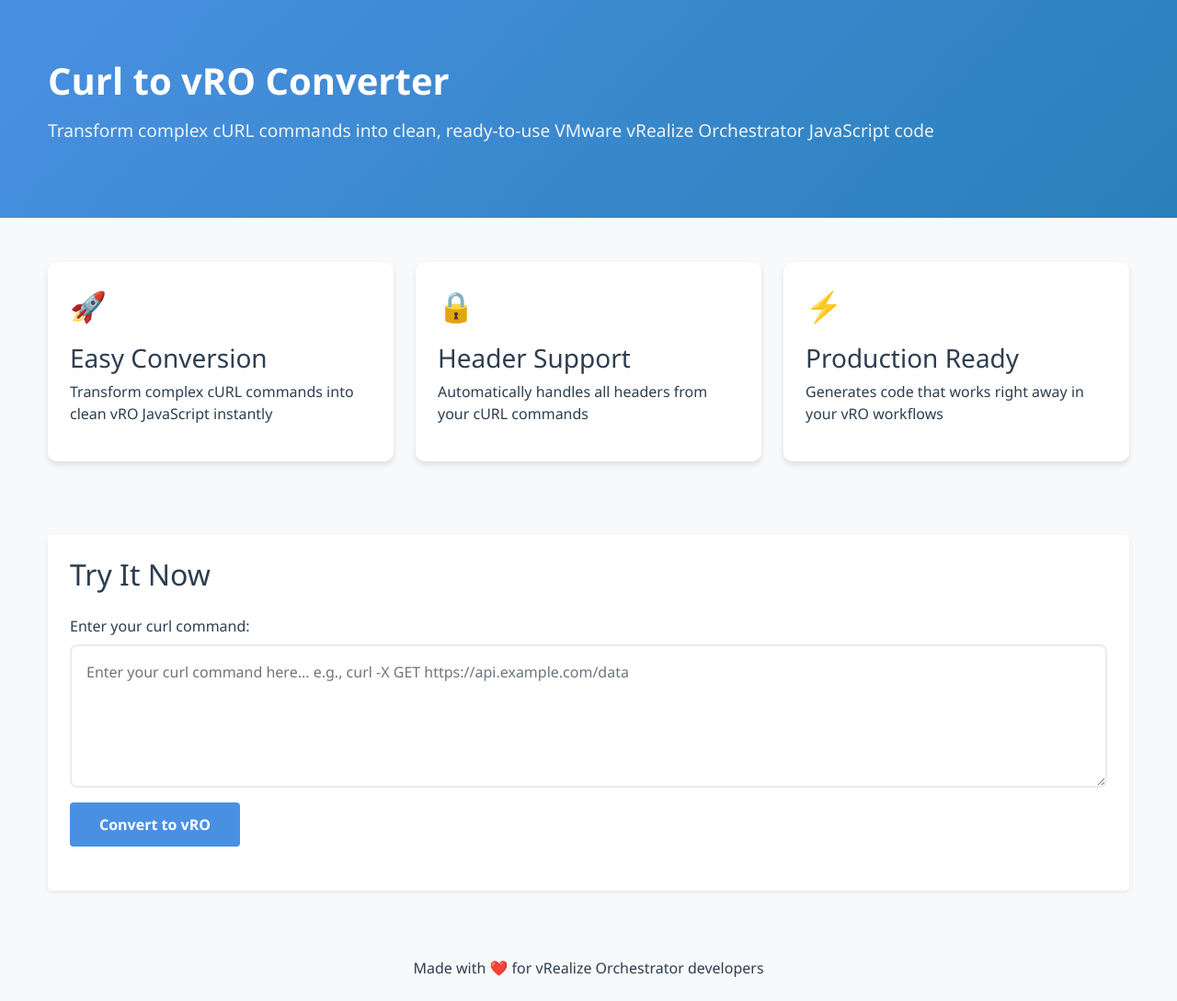
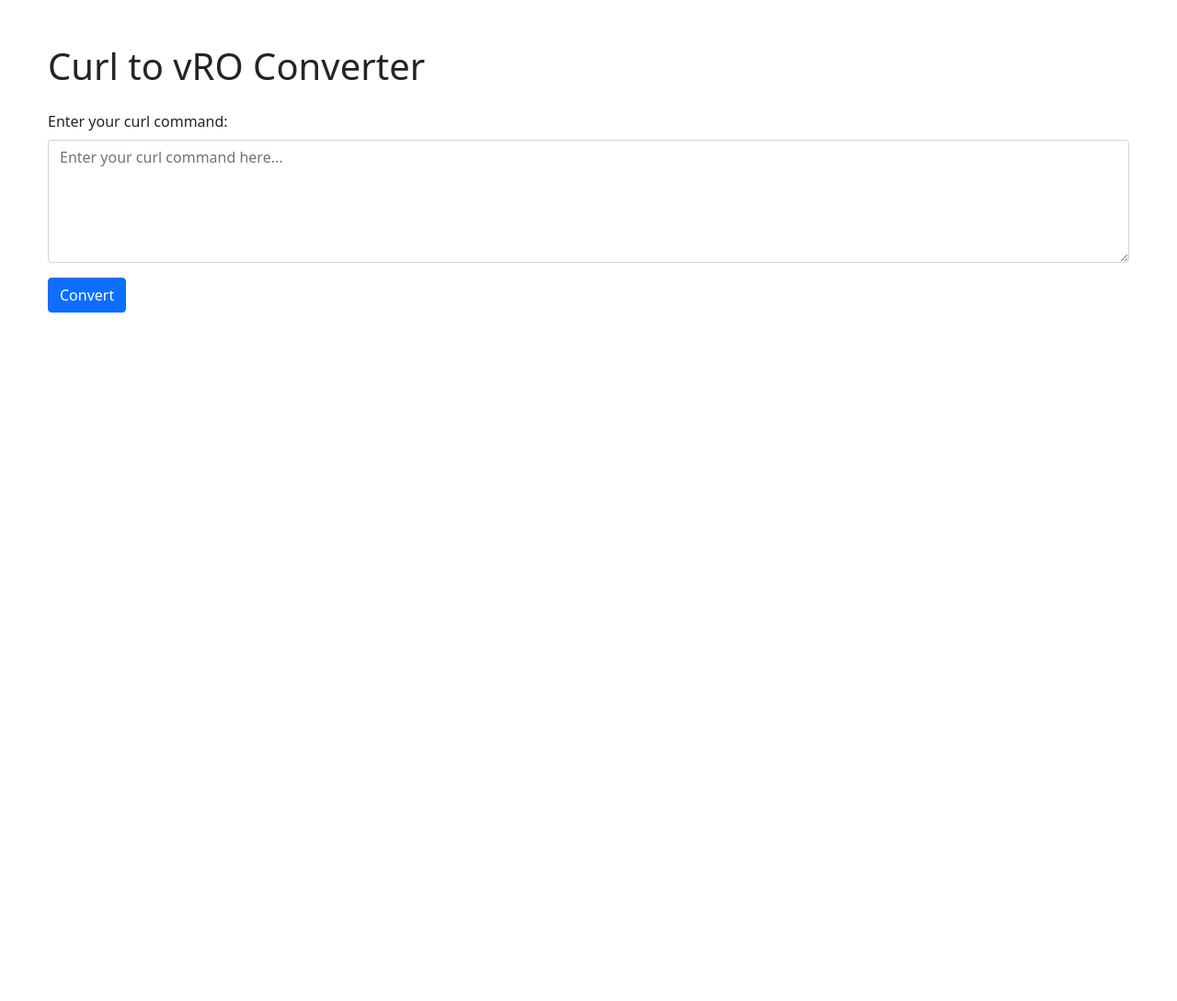
Before and after one commit to imtrinity94/my-node-app, a website: page public/index.html in a window 1280 px wide. Shown: the whole page at 92% size. After the commit the page ends 800 px from the top, so only its background shows below. Drawn offline with nearby package versions, Linux system fonts and the light colour scheme.

```diff
--- a/public/index.html
+++ b/public/index.html
@@ -7,140 +7,67 @@
     <link href="https://cdn.jsdelivr.net/npm/bootstrap@5.1.3/dist/css/bootstrap.min.css" rel="stylesheet">
     <link href="https://cdnjs.cloudflare.com/ajax/libs/prism/1.24.1/themes/prism.min.css" rel="stylesheet">
     <style>
-        :root {
-            --primary-color: #4a90e2;
-            --secondary-color: #2c3e50;
-            --accent-color: #e74c3c;
-        }
-        body {
-            font-family: 'Segoe UI', system-ui, -apple-system, sans-serif;
-            background-color: #f8f9fa;
-            color: var(--secondary-color);
-        }
-        .hero-section {
-            background: linear-gradient(135deg, var(--primary-color), #2980b9);
-            color: white;
-            padding: 4rem 0;
-            margin-bottom: 3rem;
-        }
-        .hero-title {
-            font-size: 2.5rem;
-            font-weight: 700;
-            margin-bottom: 1rem;
-        }
-        .hero-subtitle {
-            font-size: 1.2rem;
-            opacity: 0.9;
-        }
-        .feature-card {
-            background: white;
-            border-radius: 10px;
-            padding: 1.5rem;
-            margin-bottom: 2rem;
-            box-shadow: 0 4px 6px rgba(0, 0, 0, 0.1);
-            transition: transform 0.3s ease;
-        }
-        .feature-card:hover {
-            transform: translateY(-5px);
-        }
-        .feature-icon {
-            font-size: 2rem;
-            color: var(--primary-color);
-            margin-bottom: 1rem;
-        }
-        pre {
-            max-height: 500px;
-            overflow-y: auto;
-            background: #1e1e1e !important;
-            border-radius: 10px;
-            padding: 1.5rem !important;
-            margin: 1.5rem 0;
-            box-shadow: 0 4px 6px rgba(0, 0, 0, 0.1);
-        }
-        .container {
-            max-width: 1200px;
-        }
-        .btn-primary {
-            background-color: var(--primary-color);
-            border: none;
-            padding: 0.75rem 2rem;
-            font-weight: 600;
-            transition: all 0.3s ease;
-        }
-        .btn-primary:hover {
-            background-color: #357abd;
-            transform: translateY(-2px);
-        }
-        .form-control {
-            border-radius: 8px;
-            padding: 1rem;
-            border: 2px solid #e9ecef;
-            transition: border-color 0.3s ease;
-        }
-        .form-control:focus {
-            border-color: var(--primary-color);
-            box-shadow: 0 0 0 0.2rem rgba(74, 144, 226, 0.25);
-        }
+        pre { max-height: 500px; overflow-y: auto; }
+        .container { max-width: 1200px; }
     </style>
 </head>
 <body>
-    <div class="hero-section">
-        <div class="container">
-            <h1 class="hero-title">Curl to vRO Converter</h1>
-            <p class="hero-subtitle">Transform complex cURL commands into clean, ready-to-use VMware vRealize Orchestrator JavaScript code</p>
-        </div>
-    </div>
-
-    <div class="container">
-        <div class="row mb-5">
-            <div class="col-md-4">
-                <div class="feature-card">
-                    <div class="feature-icon">🚀</div>
-                    <h3>Easy Conversion</h3>
-                    <p>Transform complex cURL commands into clean vRO JavaScript instantly</p>
-                </div>
-            </div>
-            <div class="col-md-4">
-                <div class="feature-card">
-                    <div class="feature-icon">🔒</div>
-                    <h3>Header Support</h3>
-                    <p>Automatically handles all headers from your cURL commands</p>
-                </div>
-            </div>
-            <div class="col-md-4">
-                <div class="feature-card">
-                    <div class="feature-icon">⚡</div>
-                    <h3>Production Ready</h3>
-                    <p>Generates code that works right away in your vRO workflows</p>
-                </div>
-            </div>
-        </div>
-
-        <div class="conversion-section bg-white p-4 rounded-3 shadow-sm">
-            <h2 class="mb-4">Try It Now</h2>
+    <div class="container my-5">
+        <h1 class="mb-4">Curl to vRO Converter</h1>
         <div class="mb-3">
             <label for="curlCommand" class="form-label">Enter your curl command:</label>
-                <textarea class="form-control" id="curlCommand" rows="5" placeholder="Enter your curl command here... e.g., curl -X GET https://api.example.com/data"></textarea>
+            <textarea class="form-control" id="curlCommand" rows="5" placeholder="Enter your curl command here..."></textarea>
         </div>
-            <button class="btn btn-primary mb-4" onclick="convertCommand()">Convert to vRO</button>
+        <button class="btn btn-primary mb-4" onclick="convertCommand()">Convert</button>
 
         <div id="result" style="display: none;">
             <h3>Generated vRO Code:</h3>
             <pre><code class="language-javascript" id="vroCode"></code></pre>
         </div>
     </div>
-    </div>
-
-    <footer class="bg-light mt-5 py-4">
-        <div class="container text-center">
-            <p class="mb-0">Made with ❤️ for vRealize Orchestrator developers</p>
-        </div>
-    </footer>
 
     <script src="https://cdnjs.cloudflare.com/ajax/libs/prism/1.24.1/prism.min.js"></script>
     <script src="https://cdnjs.cloudflare.com/ajax/libs/prism/1.24.1/components/prism-javascript.min.js"></script>
     <script>
-        // ... existing code ...
+        async function convertCommand() {
+            const curlCommand = document.getElementById('curlCommand').value;
+            const resultDiv = document.getElementById('result');
+            const codeElement = document.getElementById('vroCode');
+
+            if (!curlCommand.trim()) {
+                alert('Please enter a curl command');
+                return;
+            }
+
+            try {
+                const response = await fetch('/convert', {
+                    method: 'POST',
+                    headers: {
+                        'Content-Type': 'application/json'
+                    },
+                    body: JSON.stringify({ curlCommand: curlCommand })
+                });
+
+                if (!response.ok) {
+                    throw new Error(`HTTP error! status: ${response.status}`);
+                }
+
+                const data = await response.json();
+
+                if (data.result) {
+                    codeElement.textContent = data.result;
+                    Prism.highlightElement(codeElement);
+                    resultDiv.style.display = 'block';
+                } else if (data.error) {
+                    alert('Error: ' + data.error);
+                } else {
+                    alert('Unexpected response format');
+                }
+            } catch (error) {
+                console.error('Error:', error);
+                alert('Error converting command: ' + error.message);
+            }
+        }
     </script>
 </body>
 </html>
```
Lines whose indentation alone changed are shown as unchanged.
